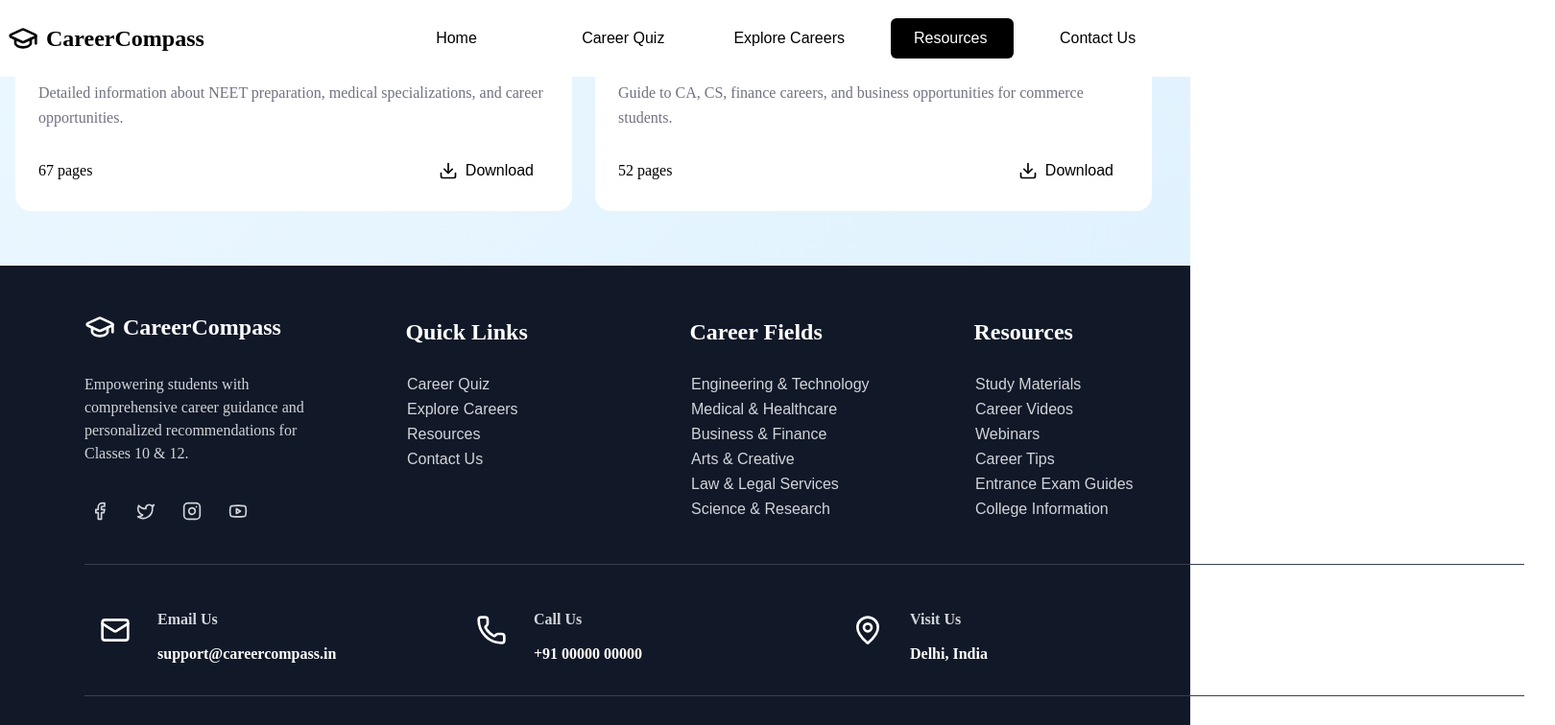
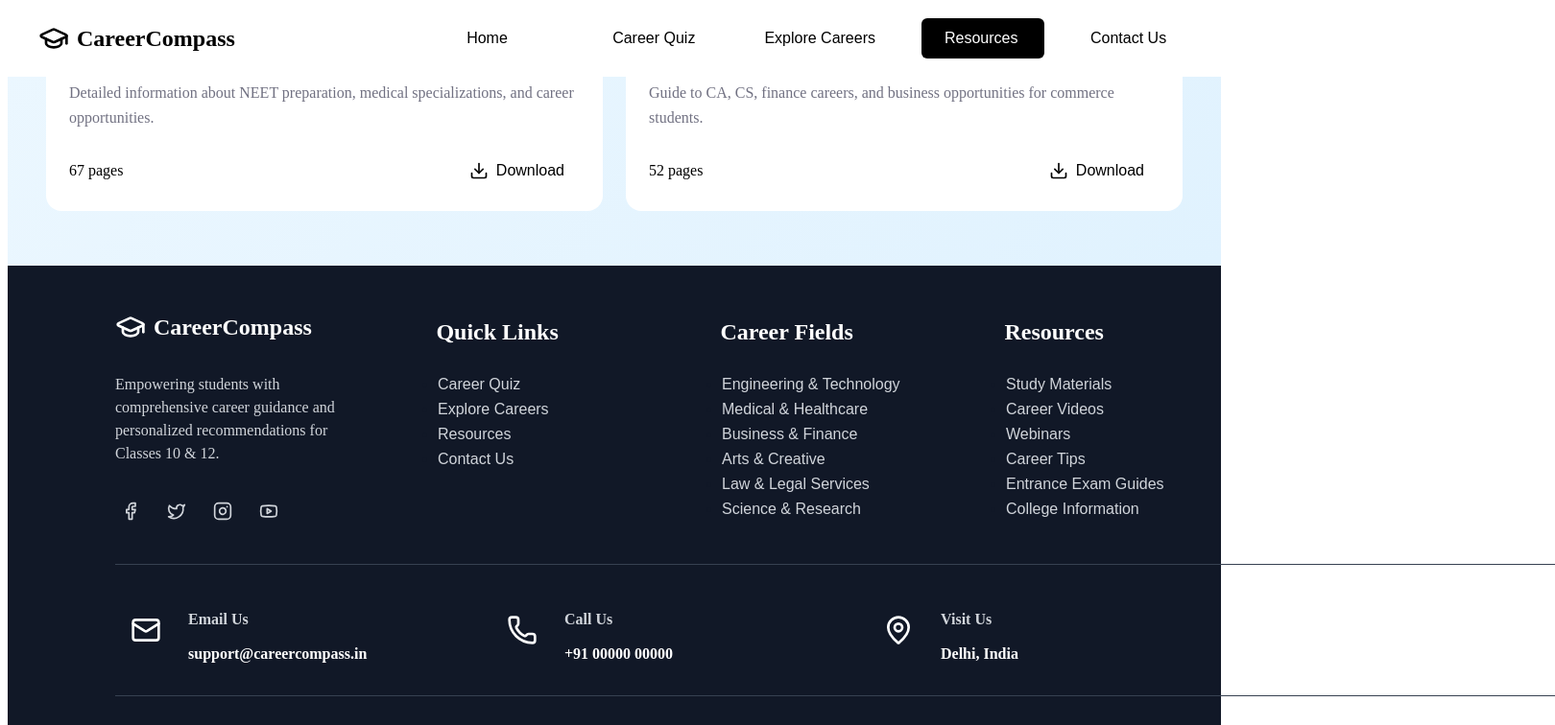
Before and after one commit to Anup2006/CEP-Project, a React (Vite) app in the folder client/: page / in a window 1280 px wide. Both pictures are taken after a click on the button "Study Materials". Shown: the part 675-1431 px from the top of the page at 96% size, 1620 px wide, since content can reach past the window. Built offline with nearby package versions, Linux system fonts and the light colour scheme.

Commit message:
style: comment out margin-left property for improved layout consistency across multiple components

```diff
--- a/client/src/Career-Exploration/CareerExploration.css
+++ b/client/src/Career-Exploration/CareerExploration.css
@@ -3,7 +3,7 @@
   background: linear-gradient(135deg, #f0f9ff 0%, #e0f2fe 100%);
   padding: 2rem 0;
   width:100%;
-  margin-left:-2rem;
+  /* margin-left:-2rem; */
 }
 
 .exploration-container {
--- a/client/src/Career-Quiz/CareerQuiz.css
+++ b/client/src/Career-Quiz/CareerQuiz.css
@@ -3,7 +3,7 @@
   background: linear-gradient(135deg, #f0f9ff 0%, #cce3f3 100%);
   padding: 2rem 0;
   width: 100%;
-  margin-left:-2rem;
+  /* margin-left:-2rem; */
 }
 
 .quiz-container {
--- a/client/src/Footer/Footer.css
+++ b/client/src/Footer/Footer.css
@@ -2,7 +2,7 @@
   background-color: #111827;
   color: white;
   width: 100%;
-  margin-left: -2rem;
+  /* margin-left: -2rem; */
 }
 ::marker {
   color: #111827;
--- a/client/src/Header/Header.css
+++ b/client/src/Header/Header.css
@@ -5,7 +5,7 @@
   top: 0;
   z-index: 50;
   width: 100%;
-  margin-left: -2rem;
+  /* margin-left: -2rem; */
 }
 
 .header-container {
--- a/client/src/Home/Home.css
+++ b/client/src/Home/Home.css
@@ -1,7 +1,7 @@
 .home-section {
   min-height: 100vh;
   width: 100%;
-  margin-left: -2rem;
+  /* margin-left: -2rem; */
 }
 
 .hero-section {
--- a/client/src/Resources/Resources.css
+++ b/client/src/Resources/Resources.css
@@ -3,7 +3,7 @@
   background: linear-gradient(135deg, #f0f9ff 0%, #e0f2fe 100%);
   padding: 2rem 0;
   width:100%;
-  margin-left: -2rem;
+  /* margin-left: -2rem; */
 }
 
 .resources-container {
```
